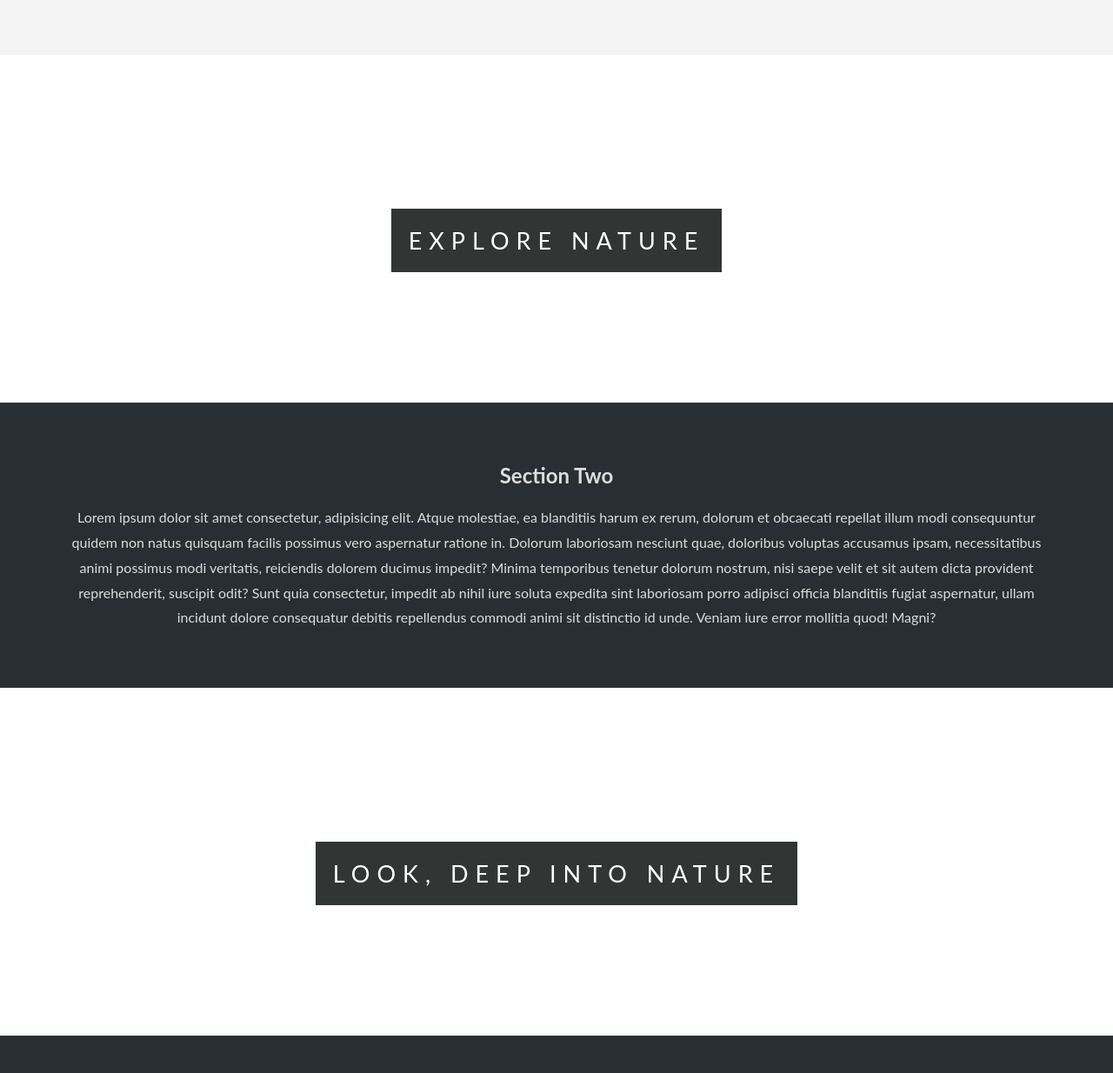
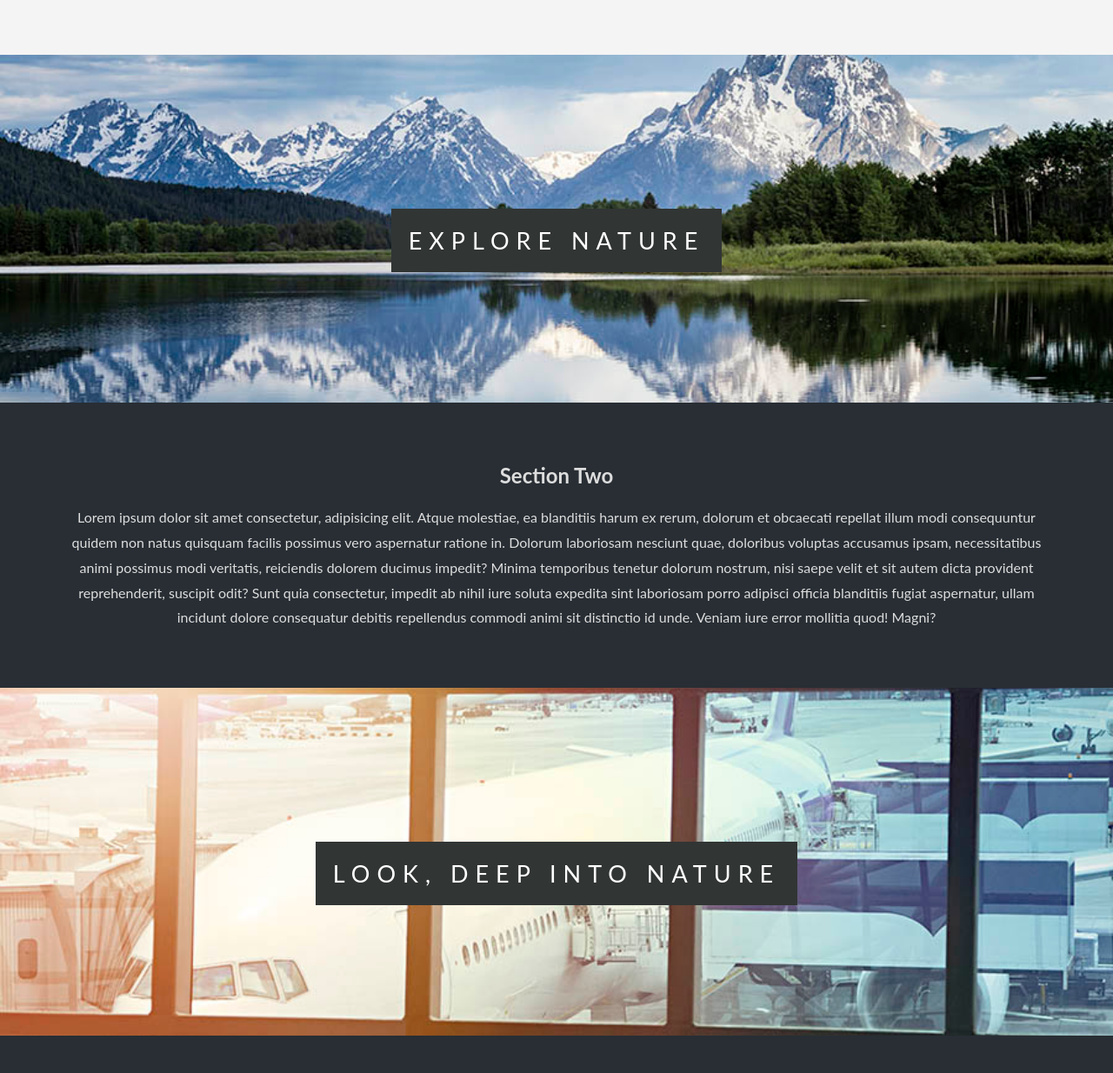
Before and after one commit to sachin-shrmaa312/parallax-website, a plain HTML site: page index.html in a window 1280 px wide. Shown: the part 1066-2300 px from the top of the page at 87% size. Drawn offline with Linux system fonts and the light colour scheme; the site is published under a folder, as on GitHub Pages, so addresses that start at the root find nothing.

Commit message:
Update style.css

```diff
--- a/style.css
+++ b/style.css
@@ -7,15 +7,15 @@ html,body{
     color: #666;
 }
 .pimg1{
-    background-image: url(/img/bg-1.jpg);
+    background-image: url(img/bg-1.jpg);
     min-height: 100%;
 }
 .pimg2{
-    background-image: url(/img/bg-3.jpg);
+    background-image: url(img/bg-3.jpg);
     min-height: 400px;
 }
 .pimg3{
-    background-image: url(/img/bg-2.jpg);
+    background-image: url(img/bg-2.jpg);
     min-height: 400px;
 }
 
```
